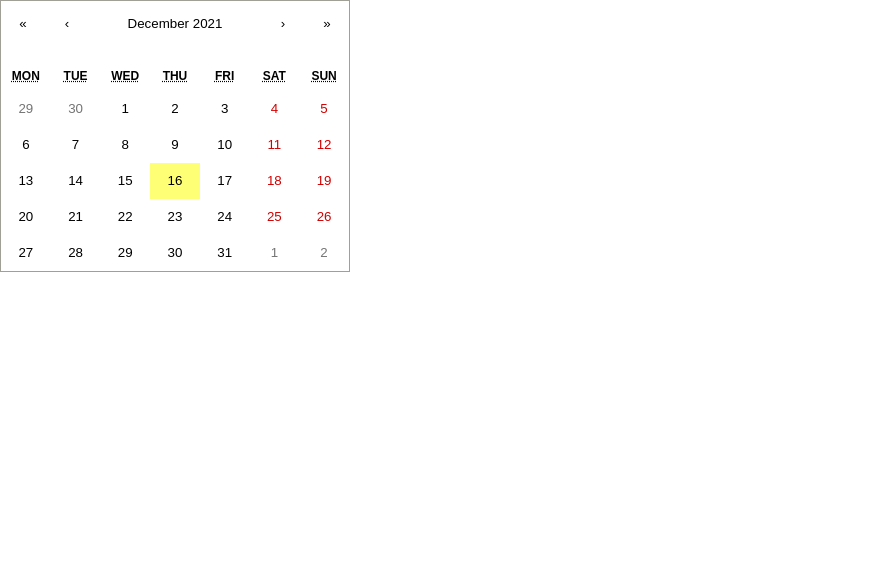
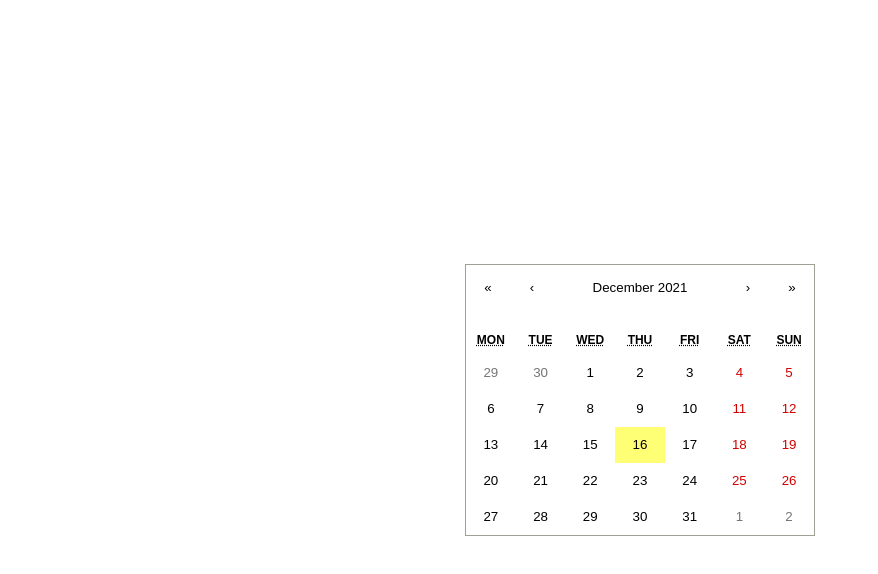
Before and after one commit to xbohdan/online-diary, a React (Create React App) app in the folder frontend/: page / in a window 1280 px wide. Shown: the top 574 px of the page, without its empty margins (0-878 px from the left). Built offline with nearby package versions, Linux system fonts and the light colour scheme.

Commit message:
Created components folder

```diff
--- a/frontend/public/index.html
+++ b/frontend/public/index.html
@@ -11,7 +11,7 @@
     />
     <link rel="apple-touch-icon" href="%PUBLIC_URL%/logo192.png" />
     <!--
-      manifest.json provides metadata used when your web app is installed on a
+      manifest.json provides metadata used when your web state is installed on a
       user's mobile device or desktop. See https://developers.google.com/web/fundamentals/web-app-manifest/
     -->
     <link rel="manifest" href="%PUBLIC_URL%/manifest.json" />
--- a/frontend/src/App.tsx
+++ /dev/null
@@ -1,14 +0,0 @@
-import React from 'react';
-import './App.css';
-import Calendar from 'react-calendar';
-import 'react-calendar/dist/Calendar.css';
-
-const App = () => {
-  return (
-    <>
-      <Calendar />
-    </>
-  );
-};
-
-export default App;
--- /dev/null
+++ b/frontend/src/components/App/App.tsx
@@ -0,0 +1,8 @@
+import React from 'react';
+import NotesCalendar from '../NotesCalendar/NotesCalendar';
+
+const App = () => {
+  return <NotesCalendar />;
+};
+
+export default App;
--- /dev/null
+++ b/frontend/src/components/NotesCalendar/NotesCalendar.css
@@ -0,0 +1,10 @@
+.calendar-container {
+    height: 100vh;
+    display: flex;
+    flex-direction: column;
+    justify-content: center;
+}
+
+.calendar {
+    margin: 0 auto;
+}
--- /dev/null
+++ b/frontend/src/components/NotesCalendar/NotesCalendar.tsx
@@ -0,0 +1,15 @@
+import React from 'react';
+import Calendar from 'react-calendar';
+
+import 'react-calendar/dist/Calendar.css';
+import './NotesCalendar.css';
+
+const NotesCalendar = () => {
+  return (
+    <div className="calendar-container">
+      <Calendar className="calendar" />
+    </div>
+  );
+};
+
+export default NotesCalendar;
--- a/frontend/src/index.tsx
+++ b/frontend/src/index.tsx
@@ -2,8 +2,8 @@ import React from 'react';
 import ReactDOM from 'react-dom';
 import './index.css';
 import { Provider } from 'react-redux';
-import App from './App';
-import { store } from './app/store';
+import App from './components/App/App';
+import { store } from './state/store';
 import * as serviceWorker from './serviceWorker';
 
 ReactDOM.render(
@@ -15,7 +15,7 @@ ReactDOM.render(
   document.getElementById('root')
 );
 
-// If you want your app to work offline and load faster, you can change
+// If you want your state to work offline and load faster, you can change
 // unregister() to register() below. Note this comes with some pitfalls.
 // Learn more about service workers: https://bit.ly/CRA-PWA
 serviceWorker.unregister();
--- a/frontend/src/serviceWorker.ts
+++ b/frontend/src/serviceWorker.ts
@@ -1,7 +1,7 @@
 // This optional code is used to register a service worker.
 // register() is not called by default.
 
-// This lets the app load faster on subsequent visits in production, and gives
+// This lets the state load faster on subsequent visits in production, and gives
 // it offline capabilities. However, it also means that developers (and users)
 // will only see deployed updates on subsequent visits to a page, after all the
 // existing tabs open on the page have been closed, since previously cached
@@ -47,7 +47,7 @@ export function register(config?: Config) {
         // service worker/PWA documentation.
         navigator.serviceWorker.ready.then(() => {
           console.log(
-            'This web app is being served cache-first by a service ' +
+            'This web state is being served cache-first by a service ' +
               'worker. To learn more, visit https://bit.ly/CRA-PWA'
           );
         });
@@ -115,7 +115,7 @@ function checkValidServiceWorker(swUrl: string, config?: Config) {
         response.status === 404 ||
         (contentType != null && contentType.indexOf('javascript') === -1)
       ) {
-        // No service worker found. Probably a different app. Reload the page.
+        // No service worker found. Probably a different state. Reload the page.
         navigator.serviceWorker.ready.then((registration) => {
           registration.unregister().then(() => {
             window.location.reload();
--- a/frontend/src/app/hooks.ts
+++ b/frontend/src/state/hooks.ts
@@ -1,6 +1,6 @@
 import { TypedUseSelectorHook, useDispatch, useSelector } from 'react-redux';
 import type { RootState, AppDispatch } from './store';
 
-// Use throughout your app instead of plain `useDispatch` and `useSelector`
+// Use throughout your state instead of plain `useDispatch` and `useSelector`
 export const useAppDispatch = () => useDispatch<AppDispatch>();
 export const useAppSelector: TypedUseSelectorHook<RootState> = useSelector;
```
Also changed, not shown: frontend/src/components/Header/Header.tsx (added, +7 -0 lines), frontend/src/App.css (deleted), frontend/src/state/store.ts (renamed from frontend/src/app/store.ts).
